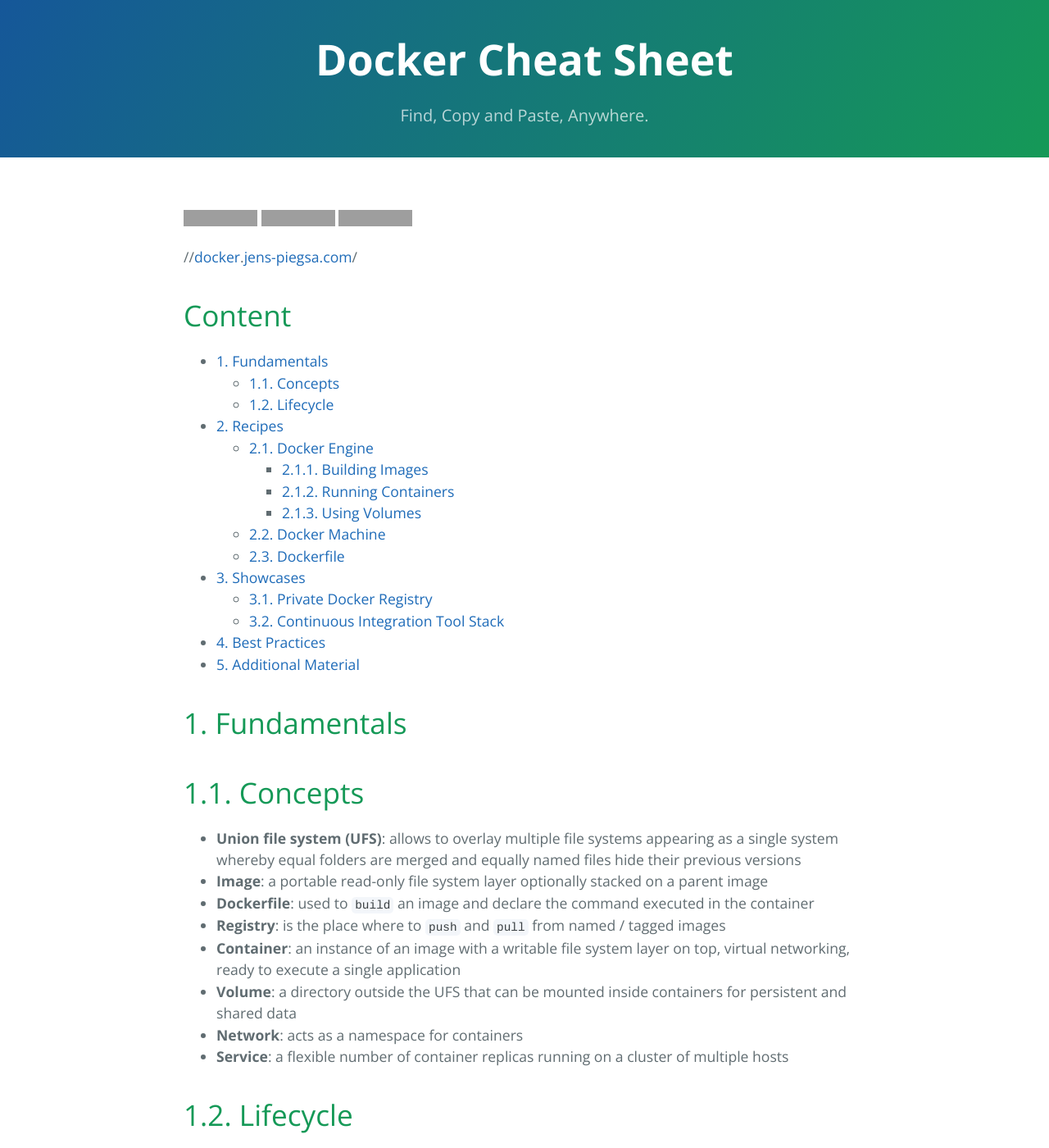
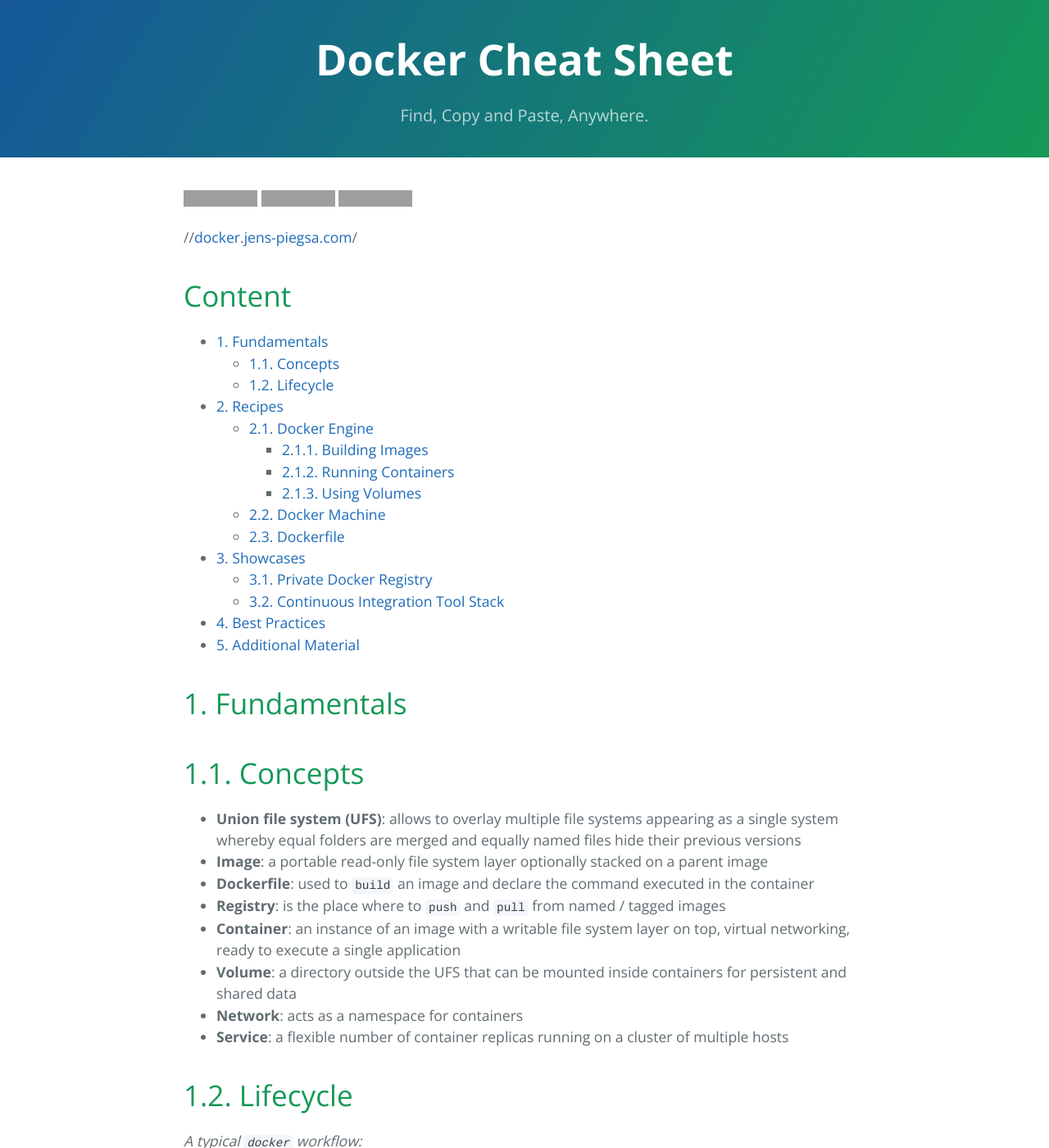
Before and after one commit to JensPiegsa/docker-cheat-sheet, a Jekyll site: the page built from index.md, in a window 1280 px wide and 1400 px high. Shown: the whole window at 82% size. Built offline with Jekyll 4.4.1, drawn with Linux system fonts in a browser that asks for light colours; grey boxes are pictures that could not be loaded.

Commit message:
revision

```diff
--- a/stylesheets/stylesheet.css
+++ b/stylesheets/stylesheet.css
@@ -287,7 +287,7 @@
 	.main-content {
 		max-width: 64rem;
 		padding: 2rem 6rem;
-		margin: 14rem auto 0 auto;
+		margin: 12.5rem auto 0 auto;
 		font-size: 1.1rem;
 	}
 }
```
